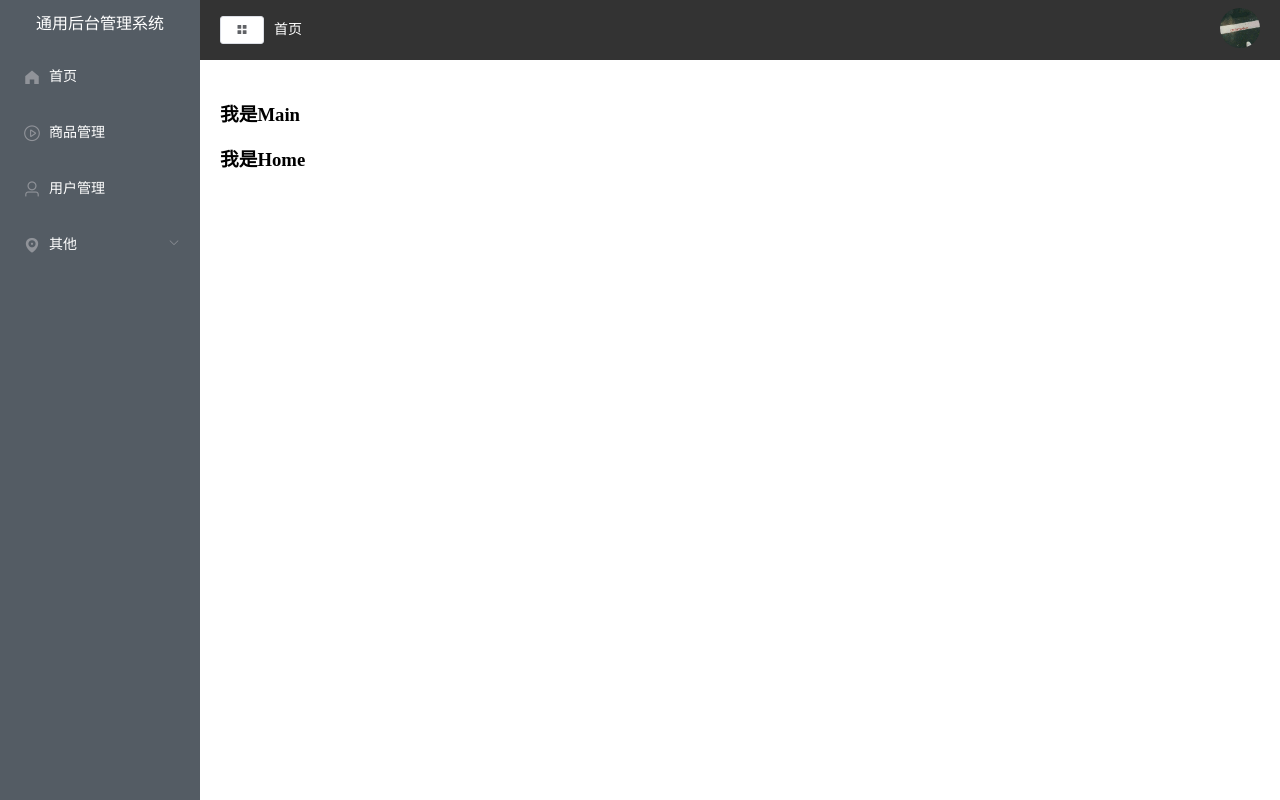
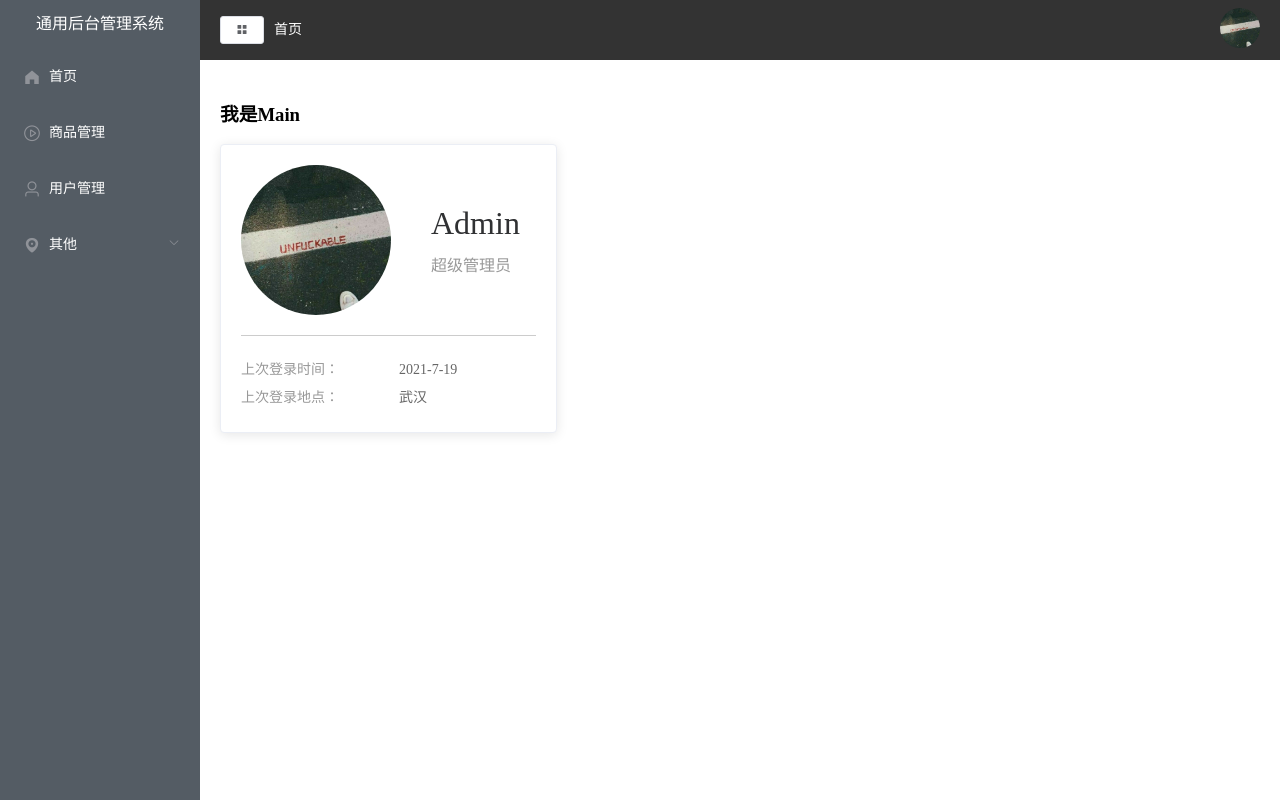
Before and after one commit to Griplan/my-app, a Vue app: page /#/home in a window 1280 px wide. Built offline with nearby package versions, Linux system fonts and the light colour scheme.

Commit message:
Home组件布局

```diff
--- a/src/App.vue
+++ b/src/App.vue
@@ -12,7 +12,8 @@ export default {
 <style lang="less">
 html,
 body,
-h3 {
+h3,
+p {
   margin: 0;
   padding: 0;
 }
--- a/src/views/HomePage.vue
+++ b/src/views/HomePage.vue
@@ -1,13 +1,63 @@
 <template>
-  <div>
-    <h1>我是Home</h1>
-  </div>
+  <el-row>
+    <el-col :span="8" style="padding-right: 10px">
+      <el-card class="box-card">
+        <div class="user">
+          <img src="../assets/头像.jpg" alt="" />
+          <div class="userinfo">
+            <p class="name">Admin</p>
+            <p class="access">超级管理员</p>
+          </div>
+        </div>
+        <div class="login-info">
+          <p>上次登录时间：<span>2021-7-19</span></p>
+          <p>上次登录地点：<span>武汉</span></p>
+        </div>
+      </el-card></el-col
+    >
+    <el-col :span="16"><div class="grid-content bg-purple-light"></div></el-col>
+  </el-row>
 </template>
 
 <script>
 export default {
-  data(){
-    return {}
+  data() {
+    return {};
+  },
+};
+</script>
+<style lang="less" scoped>
+.user {
+  padding-bottom: 20px;
+  margin-bottom: 20px;
+  border-bottom: 1px solid #ccc;
+  display: flex;
+  align-items: center;
+  img {
+    margin-right: 40px;
+    width: 150px;
+    height: 150px;
+    border-radius: 50%;
+  }
+  .userinfo {
+    .name {
+      font-size: 32px;
+      margin-bottom: 10px;
+    }
+    .access {
+      color: #999999;
+    }
   }
 }
-</script>
+.login-info {
+  p {
+    line-height: 28px;
+    font-size: 14px;
+    color: #999999;
+    span {
+      color: #666666;
+      margin-left: 60px;
+    }
+  }
+}
+</style>
```
